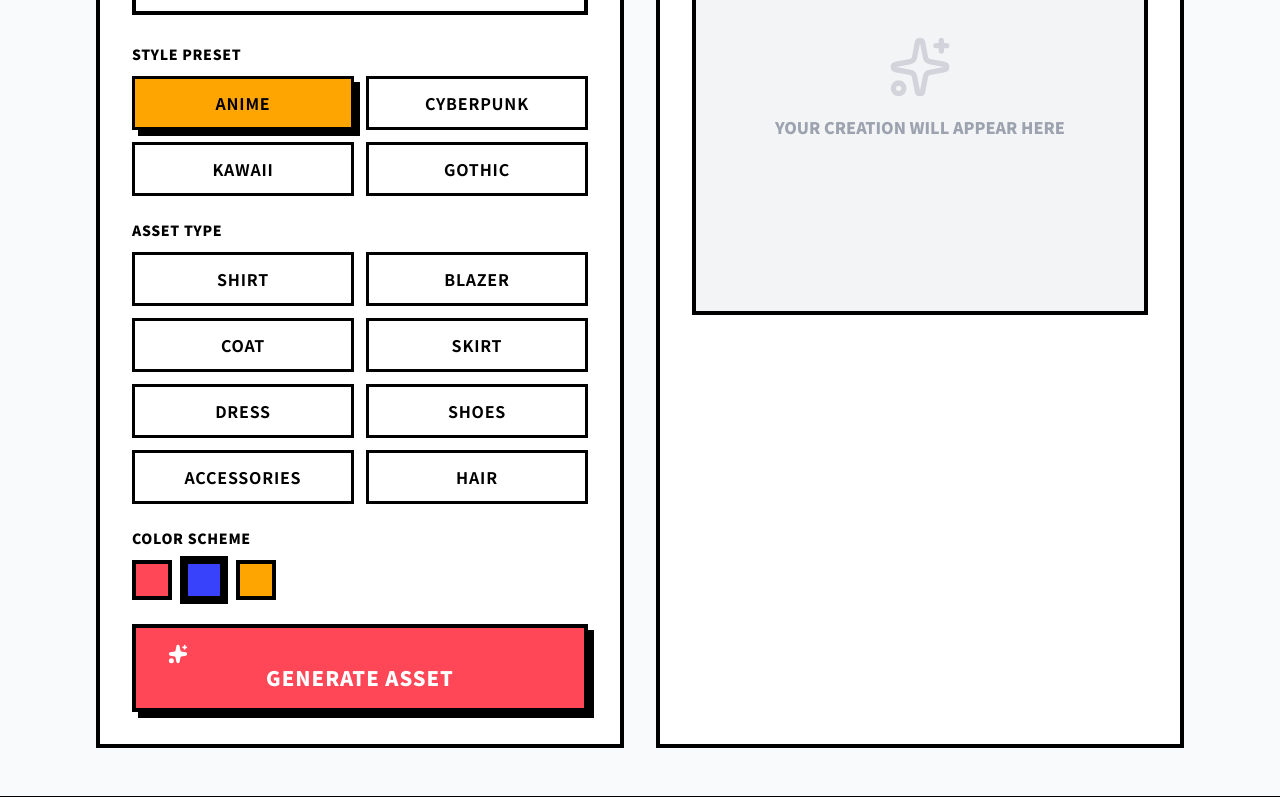
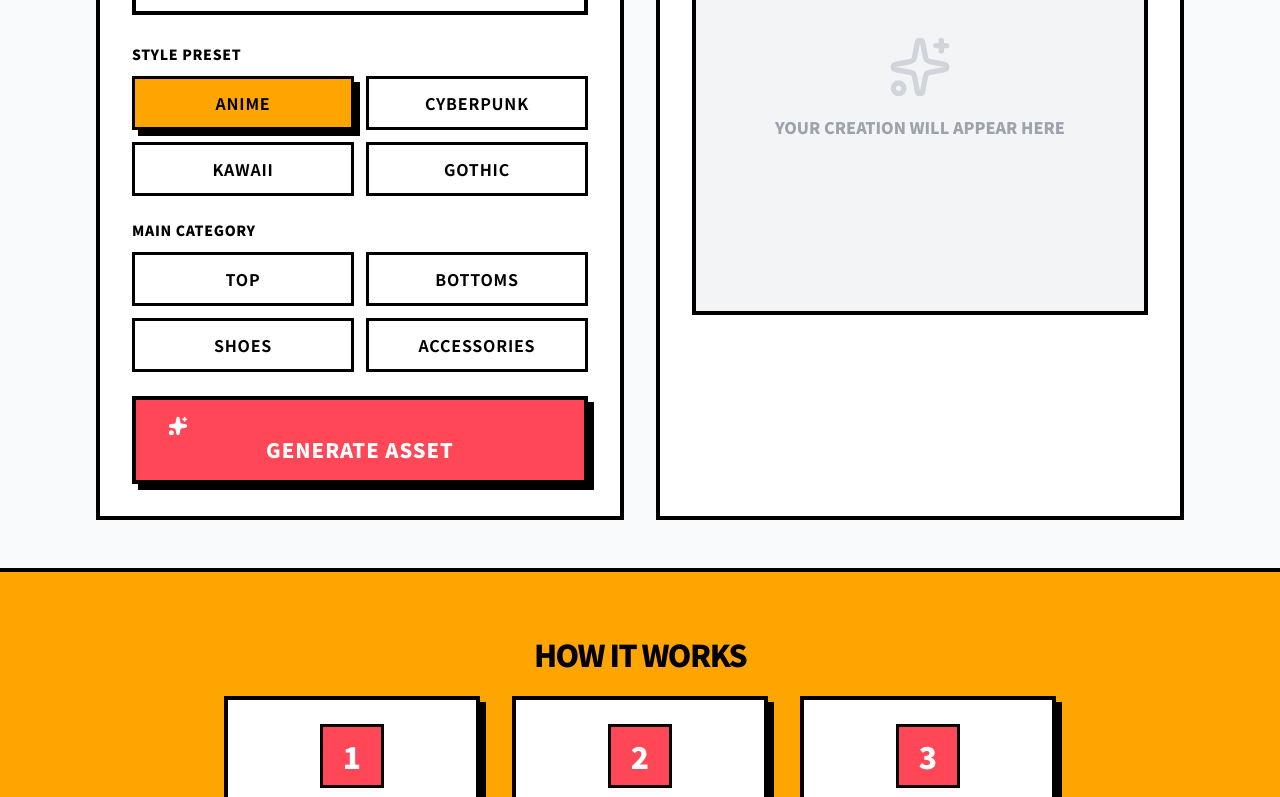
Before and after one commit to leduc121/vroid_website_fe, a React (Vite) app: page /vroid_website_fe/ai-studio in a window 1280 px wide. Shown: the part 645-1442 px from the top of the page. Built offline with nearby package versions, Linux system fonts and the light colour scheme.

Commit message:
feat: add AI Studio page for asset generation and remove GIT-SETUP.md

```diff
--- a/src/pages/AIStudioPage.tsx
+++ b/src/pages/AIStudioPage.tsx
@@ -3,19 +3,35 @@ import { Header } from '../components/Header';
 import { MangaButton } from '../components/ui/MangaButton';
 import { Sparkles, Download, AlertCircle, Loader2 } from 'lucide-react';
 import { IntlText } from '../i18n';
-const assetTypes = ['Shirt', 'Blazer', 'Coat', 'Skirt', 'Dress', 'Shoes', 'Accessories', 'Hair'];
+
+// Category structure for Image-to-Image AI model
+const categories = {
+  Top: ['Shirt', 'Coat', 'Hoodies', 'Blazer', 'Jacket', 'T-Shirt'],
+  Bottoms: ['Pants', 'Long Pants', 'Short', 'Skirt', 'Jeans'],
+  Shoes: ['Sneakers', 'Boots', 'Sandals', 'Heels'],
+  Accessories: ['Hair', 'Hat', 'Glasses', 'Jewelry', 'Bag']
+} as const;
+
+type Category = keyof typeof categories;
+
 export function AIStudioPage() {
   const [prompt, setPrompt] = useState('');
-  const [selectedAsset, setSelectedAsset] = useState('');
+  const [selectedCategory, setSelectedCategory] = useState<Category | ''>('');
+  const [selectedSubCategory, setSelectedSubCategory] = useState('');
   const [isGenerating, setIsGenerating] = useState(false);
   const [generatedImage, setGeneratedImage] = useState('');
   const [error, setError] = useState('');
   const [stylePreset, setStylePreset] = useState('Anime');
-  const [colorScheme, setColorScheme] = useState<'red' | 'blue' | 'yellow'>('blue');
   const [publishMessage, setPublishMessage] = useState('');
+  // Handle category change - reset sub-category when category changes
+  const handleCategoryChange = (category: Category) => {
+    setSelectedCategory(category);
+    setSelectedSubCategory(''); // Reset sub-category
+  };
+
   const handleGenerate = async () => {
-    if (!prompt || !selectedAsset) {
-      setError('Please enter a prompt and select an asset type');
+    if (!prompt || !selectedCategory || !selectedSubCategory) {
+      setError('Please enter a prompt and select both category and sub-category');
       return;
     }
     setError('');
@@ -31,17 +47,16 @@ export function AIStudioPage() {
       setPublishMessage('Generate an asset first');
       return;
     }
-    const imageColorClass = colorScheme === 'red' ? 'bg-anime-red' : colorScheme === 'blue' ? 'bg-anime-blue' : 'bg-anime-yellow';
-    const shadowColor = colorScheme;
     const newAsset = {
       id: Date.now(),
-      title: `${selectedAsset} - ${stylePreset}`,
+      title: `${selectedSubCategory} - ${stylePreset}`,
       price: '$14.99',
       image: generatedImage,
-      category: selectedAsset || 'Others',
+      category: selectedCategory || 'Others',
+      subCategory: selectedSubCategory,
       author: 'AI Studio',
-      imageColor: imageColorClass,
-      shadowColor,
+      imageColor: 'bg-anime-blue',
+      shadowColor: 'blue',
       tag: 'AI'
     };
     try {
@@ -118,35 +133,49 @@ export function AIStudioPage() {
                   </div>
                 </div>
 
-                  {/* Asset Type Selection */}
+                {/* Main Category Selection */}
                 <div>
                   <label className="block text-sm font-black uppercase tracking-wider mb-3">
-                      <IntlText en="Asset Type" ja="アセットの種類" vi="Loại asset" />
+                    <IntlText en="Main Category" ja="メインカテゴリ" vi="Danh mục chính" />
                   </label>
                   <div className="grid grid-cols-2 gap-3">
-                      {assetTypes.map(type => <button key={type} onClick={() => setSelectedAsset(type)} className={`px-4 py-3 font-bold uppercase tracking-wider border-3 border-anime-black transition-all ${selectedAsset === type ? 'bg-anime-blue text-white shadow-pop' : 'bg-white text-black hover:bg-gray-100'}`}>
-                          {type}
-                        </button>)}
+                    {(Object.keys(categories) as Category[]).map(category => (
+                      <button
+                        key={category}
+                        onClick={() => handleCategoryChange(category)}
+                        className={`px-4 py-3 font-bold uppercase tracking-wider border-3 border-anime-black transition-all ${selectedCategory === category
+                            ? 'bg-anime-yellow text-black shadow-pop'
+                            : 'bg-white text-black hover:bg-gray-100'
+                          }`}
+                      >
+                        {category}
+                      </button>
+                    ))}
                   </div>
                 </div>
 
-                  {/* Color Scheme */}
+                {/* Sub-Category Selection - Dynamic based on Main Category */}
+                {selectedCategory && (
                   <div>
                     <label className="block text-sm font-black uppercase tracking-wider mb-3">
-                      <IntlText en="Color Scheme" ja="配色" vi="Bảng màu" />
+                      <IntlText en="Sub-Category" ja="サブカテゴリ" vi="Danh mục phụ" />
                     </label>
-                    <div className="flex gap-3">
-                      {(['red','blue','yellow'] as const).map(c => (
+                    <div className="grid grid-cols-2 gap-3">
+                      {categories[selectedCategory].map(subCat => (
                         <button
-                          key={c}
-                          onClick={() => setColorScheme(c)}
-                          className={`w-10 h-10 border-4 border-anime-black ${c === 'red' ? 'bg-anime-red' : c === 'blue' ? 'bg-anime-blue' : 'bg-anime-yellow'} ${colorScheme === c ? 'ring-4 ring-black' : ''}`}
-                          aria-label={c}
-                          title={c}
-                        />
+                          key={subCat}
+                          onClick={() => setSelectedSubCategory(subCat)}
+                          className={`px-4 py-3 font-bold uppercase tracking-wider border-3 border-anime-black transition-all ${selectedSubCategory === subCat
+                              ? 'bg-anime-blue text-white shadow-pop'
+                              : 'bg-white text-black hover:bg-gray-100'
+                            }`}
+                        >
+                          {subCat}
+                        </button>
                       ))}
                     </div>
                   </div>
+                )}
 
                 {/* Error Message */}
                 {error && <div className="bg-anime-red border-3 border-anime-black p-4 flex items-center gap-3">
```
Also changed, not shown: 1 other file (tests, documents, lock files or other folders). Lines whose indentation alone changed are shown as unchanged.
